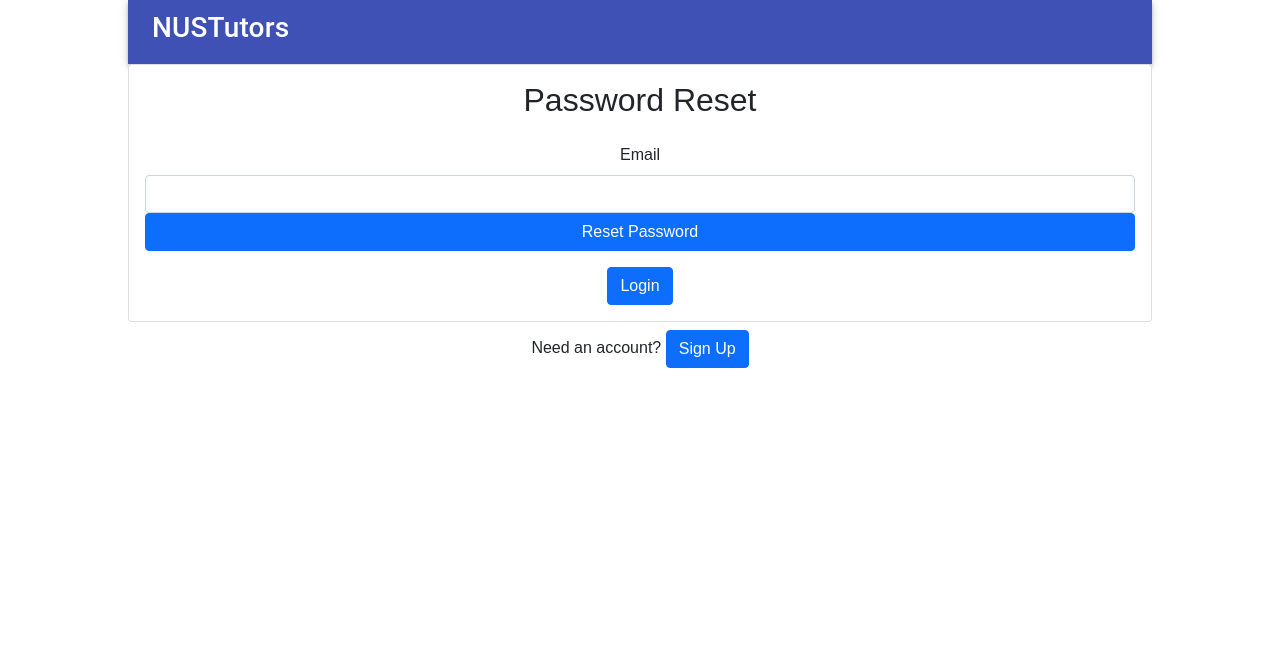
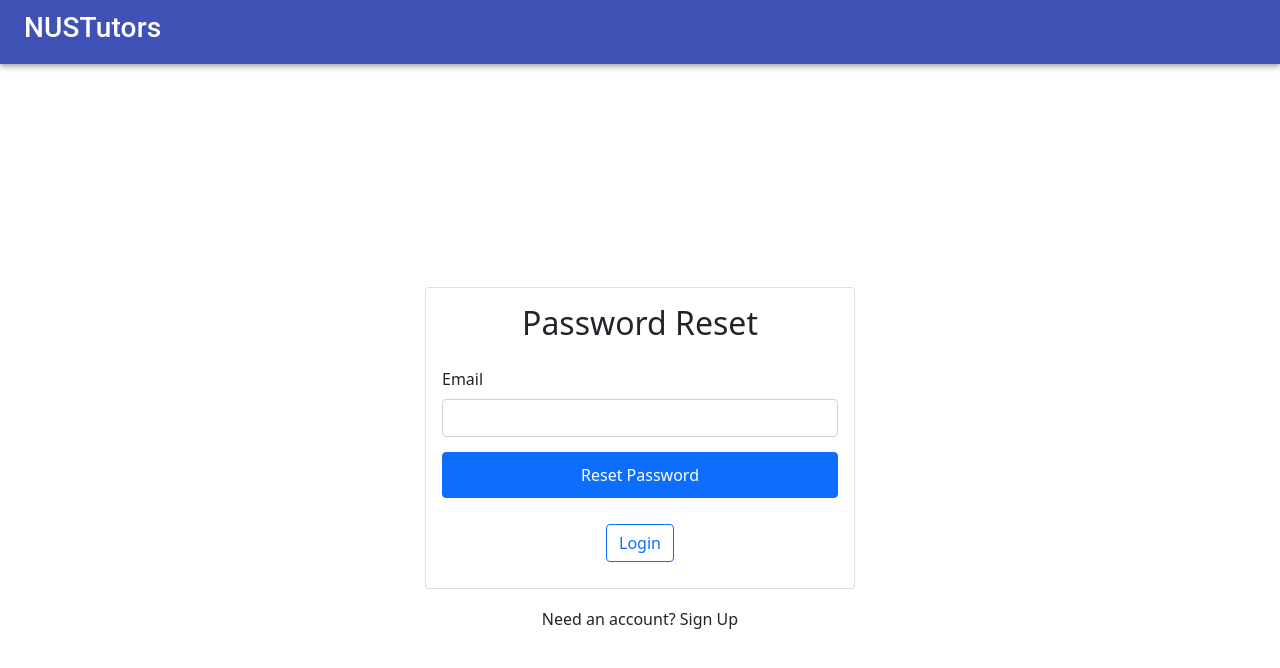
Before and after one commit to Tanishq4331/nustutors, a React (Create React App) app in the folder webapp/: page / in a window 1280 px wide. Both pictures are taken after a click on the button "Forgot Password". Shown: the top 668 px of the page. Built offline with nearby package versions, Linux system fonts and the light colour scheme; no server answers.

Commit message:
Improve login, signup, forgot password styles

```diff
--- a/webapp/src/App.js
+++ b/webapp/src/App.js
@@ -3,16 +3,12 @@ import "@firebase/firestore";
 import Body from "./components/Body";
 import "./styles.css";
 import { AuthProvider } from "./contexts/AuthContext";
-import AppShell from "./components/AppShell";
 import React from "react";
 
 export default function App() {
   return (
     <AuthProvider>
-      <div className="App">
-        <AppShell />
         <Body />
-      </div>
     </AuthProvider>
   );
 }
--- a/webapp/src/components/Body/Body.js
+++ b/webapp/src/components/Body/Body.js
@@ -5,8 +5,10 @@ import ForgotPassword from "../../pages/ForgotPassword";
 import Login from "../../pages/Login";
 import UpdateProfile from "../../pages/UpdateProfile";
 import UpdateSuccessful from "../../pages/UpdateSuccessful";
+import AppShell from "../AppShell";
 
-function ToRender() {
+export default function Body() {
+  const Page = () => {
     const { display } = useAuth();
     switch (display) {
       case "Login":
@@ -24,20 +26,16 @@ function ToRender() {
       default:
         return <Login />;
     }
-}
-
-export default function Body() {
+  };
   return (
-    <div style={{ maxWidth: "64rem", margin: "0 auto" }}>
-      <div className="App">
+    <div>
       <header>
-          {/* <div style={{ display: "flex", flexFlow: "row nowrap" }}>
-          </div> */}
+        <div style={{ display: "flex", flexFlow: "row nowrap" }}></div>
+        <AppShell />
       </header>
       <main>
-          <ToRender />
+        <Page />
       </main>
-      </div>
     </div>
   );
 }
--- a/webapp/src/pages/ForgotPassword.js
+++ b/webapp/src/pages/ForgotPassword.js
@@ -1,32 +1,37 @@
-import React, { useRef, useState } from "react"
-import { Form, Button, Card, Alert } from "react-bootstrap"
-import { useAuth } from "../contexts/AuthContext"
+import React, { useRef, useState } from "react";
+import { Form, Button, Card, Alert } from "react-bootstrap";
+import { useAuth } from "../contexts/AuthContext";
+import { Container } from "react-bootstrap";
 
 export default function ForgotPassword() {
-  const emailRef = useRef()
-  const { resetPassword, redirect } = useAuth()
-  const [error, setError] = useState("")
-  const [message, setMessage] = useState("")
-  const [loading, setLoading] = useState(false)
+  const emailRef = useRef();
+  const { resetPassword, redirect } = useAuth();
+  const [error, setError] = useState("");
+  const [message, setMessage] = useState("");
+  const [loading, setLoading] = useState(false);
 
   async function handleSubmit(e) {
-    e.preventDefault()
+    e.preventDefault();
 
     try {
-      setMessage("")
-      setError("")
-      setLoading(true)
-      await resetPassword(emailRef.current.value)
-      setMessage("Check your inbox for further instructions")
+      setMessage("");
+      setError("");
+      setLoading(true);
+      await resetPassword(emailRef.current.value);
+      setMessage("Check your inbox for further instructions");
     } catch {
-      setError("Failed to reset password")
+      setError("Failed to reset password");
     }
 
-    setLoading(false)
+    setLoading(false);
   }
 
   return (
-    <>
+    <Container
+      className="d-flex align-items-center justify-content-center"
+      style={{ minHeight: "100vh" }}
+    >
+      <div className="w-100" style={{ maxWidth: "450px" }}>
         <Card>
           <Card.Body>
             <h2 className="text-center mb-4">Password Reset</h2>
@@ -42,13 +47,22 @@ export default function ForgotPassword() {
               </Button>
             </Form>
             <div className="w-100 text-center mt-3">
-            <Button onClick={() => redirect("Login")}>Login</Button>
+              <Button variant="outline-primary" onClick={() => redirect("Login")}>Login</Button>
             </div>
           </Card.Body>
         </Card>
         <div className="w-100 text-center mt-2">
-        Need an account? <Button onClick={() => redirect("Signup")}>Sign Up</Button>
+          Need an account?{" "}
+          <a
+            id={"signup"}
+            onClick={() => redirect("Signup")}
+            style={{ cursor: "pointer" }}
+          >
+            {" "}
+            Sign Up{" "}
+          </a>
         </div>
-    </>
-  )
+      </div>
+    </Container>
+  );
 }
--- a/webapp/src/pages/Login.js
+++ b/webapp/src/pages/Login.js
@@ -1,8 +1,8 @@
-import { Button } from "@material-ui/core";
 import "bootstrap/dist/css/bootstrap.min.css";
 import React, { useRef, useState } from "react";
-import { Form, Card, Alert } from "react-bootstrap";
+import { Form, Card, Alert, Button } from "react-bootstrap";
 import { useAuth } from "../contexts/AuthContext";
+import { Container } from "react-bootstrap";
 
 export default function LoginBody() {
   const emailRef = useRef();
@@ -52,7 +52,11 @@ export default function LoginBody() {
   }
 
   return (
-    <>
+    <Container
+      className="d-flex align-items-center justify-content-center"
+      style={{ minHeight: "100vh" }}
+    >
+      <div className="w-100" style={{ maxWidth: "450px" }}>
         <Card>
           <Card.Body>
             <h2 className="text-center mb-4">Log In</h2>
@@ -71,23 +75,35 @@ export default function LoginBody() {
               </Button>
             </Form>
             <div className="w-100 text-center mt-3">
-            <button onClick={() => redirect("ForgotPassword")}>
+              <Button
+                variant="light"
+                onClick={() => redirect("ForgotPassword")}
+              >
                 Forgot Password
-            </button>
+              </Button>
             </div>
           </Card.Body>
         </Card>
         <div className="w-100 text-center mt-2">
           Do not have an account?{" "}
-        <button onClick={() => redirect("Signup")}>Sign Up</button>
-      </div>
-      <Button
-        variant="contained"
-        color="primary"
-        onClick={handleLoginWithGoogle}
+          <a
+            id={"signup"}
+            onClick={() => redirect("Signup")}
+            style={{ cursor: "pointer" }}
           >
+            {" "}
+            Sign Up{" "}
+          </a>
+          <br></br>
+          <br></br>
+          Or
+          <br></br>
+          <br></br>
+          <Button variant="outline-primary" onClick={handleLoginWithGoogle}>
             Sign in with Google
           </Button>
-    </>
+        </div>
+      </div>
+    </Container>
   );
 }
--- a/webapp/src/pages/Signup.js
+++ b/webapp/src/pages/Signup.js
@@ -1,27 +1,28 @@
-import React, { useRef, useState } from "react"
-import { Form, Button, Card, Alert } from "react-bootstrap"
-import { useAuth } from "../contexts/AuthContext"
+import React, { useRef, useState } from "react";
+import { Form, Button, Card, Alert } from "react-bootstrap";
+import { useAuth } from "../contexts/AuthContext";
+import { Container } from "react-bootstrap";
 
 export default function Signup() {
-  const emailRef = useRef()
-  const passwordRef = useRef()
-  const passwordConfirmRef = useRef()
-  const { signup, redirect } = useAuth()
-  const [error, setError] = useState("")
-  const [loading, setLoading] = useState(false)
+  const emailRef = useRef();
+  const passwordRef = useRef();
+  const passwordConfirmRef = useRef();
+  const { signup, redirect } = useAuth();
+  const [error, setError] = useState("");
+  const [loading, setLoading] = useState(false);
 
   async function handleSubmit(e) {
-    e.preventDefault()
+    e.preventDefault();
 
     if (passwordRef.current.value !== passwordConfirmRef.current.value) {
-      return setError("Passwords do not match")
+      return setError("Passwords do not match");
     }
 
     try {
-      setError("")
-      setLoading(true)
-      await signup(emailRef.current.value, passwordRef.current.value)
-      redirect("Login")
+      setError("");
+      setLoading(true);
+      await signup(emailRef.current.value, passwordRef.current.value);
+      redirect("Login");
     } catch (error) {
       switch (error.code) {
         case "auth/email-already-in-use":
@@ -42,11 +43,15 @@ export default function Signup() {
           setError("An unknown error occurred");
       }
     }
-    setLoading(false)
+    setLoading(false);
   }
 
   return (
-    <>
+    <Container
+      className="d-flex align-items-center justify-content-center"
+      style={{ minHeight: "100vh" }}
+    >
+      <div className="w-100" style={{ maxWidth: "450px" }}>
         <Card>
           <Card.Body>
             <h2 className="text-center mb-4">Sign Up</h2>
@@ -62,7 +67,11 @@ export default function Signup() {
               </Form.Group>
               <Form.Group id="password-confirm">
                 <Form.Label>Password Confirmation</Form.Label>
-              <Form.Control type="password" ref={passwordConfirmRef} required />
+                <Form.Control
+                  type="password"
+                  ref={passwordConfirmRef}
+                  required
+                />
               </Form.Group>
               <Button disabled={loading} className="w-100" type="submit">
                 Sign Up
@@ -71,8 +80,16 @@ export default function Signup() {
           </Card.Body>
         </Card>
         <div className="w-100 text-center mt-2">
-        Already have an account? <Button onClick={() => redirect("Login")}>Log In</Button>
+          Already have an account?{" "}
+          <a
+            id={"login"}
+            onClick={() => redirect("Login")}
+            style={{ cursor: "pointer" }}
+          >
+            Log In
+          </a>
         </div>
-    </>
-  )
+      </div>
+    </Container>
+  );
 }
--- a/webapp/src/styles.css
+++ b/webapp/src/styles.css
@@ -1,11 +1,36 @@
 .App {
   font-family: sans-serif;
   text-align: center;
-  max-width: 64rem;
+  /* max-width: 64rem; */
   margin: 0 auto;
+  padding: 10px;
 }
 
 .HeaderBox {
   flex-basis: 50%;
   flex-grow: 0;
 }
+
+.form-group {
+  margin-bottom: 15px;
+}
+
+main {
+  text-align: center;
+}
+
+.form-group {
+  text-align: left;
+}
+
+#signup:hover {
+  color: rgb(54, 80, 197);
+}
+
+#login:hover {
+  color: rgb(54, 80, 197);
+}
+
+.w-100 {
+  padding:10px;
+}
```
Lines whose indentation alone changed are shown as unchanged.
